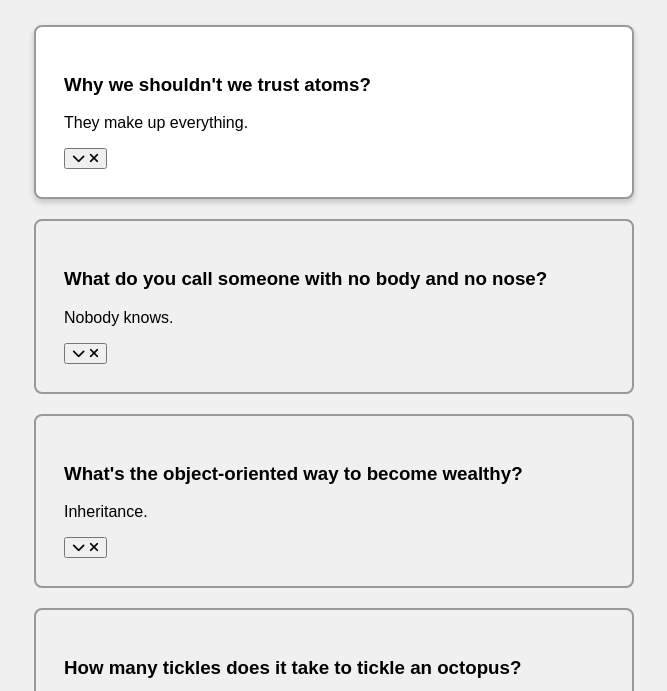
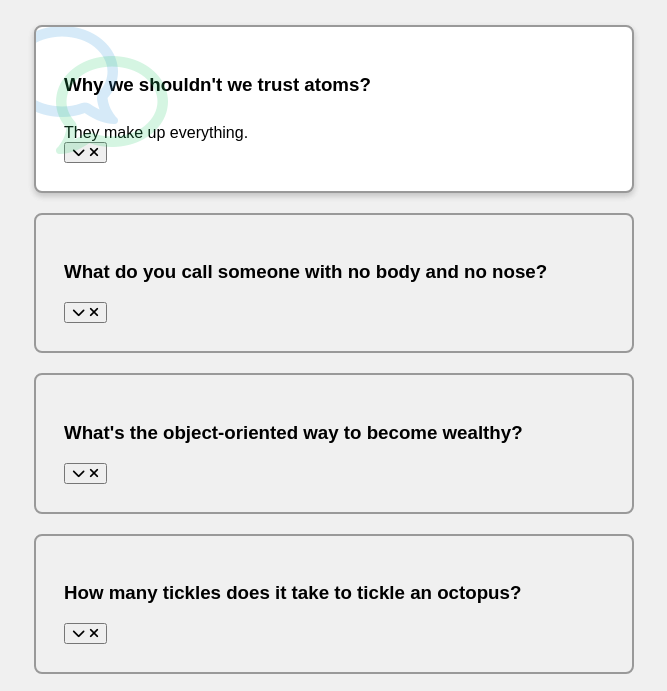
Before and after one commit to danielmanicio/Project-12---FAQ, a plain HTML site: page index.html in a window 1280 px wide. Shown: the part 88-779 px from the top of the page, without its empty margins (306-973 px from the left). Drawn offline with Linux system fonts and the light colour scheme; a script that the page names is missing; a web font is replaced by a local one.

Commit message:
FAQ boxes Styling - done

```diff
--- a/style.css
+++ b/style.css
@@ -35,3 +35,36 @@ h1 {
     box-shadow: 0 3px 6px rgba(0, 0, 0, 0.1),
     0 3px 6px rgba(0, 0, 0, 0.1);
 }
+
+.faq.active::before,
+.faq.active::after {
+    content: '\f075';
+    font-family: 'Font Awesome 5 Free';
+    color: #2ecc71;
+    font-size: 7rem;
+    position: absolute;
+    opacity: 0.2;
+    top: 20px;
+    left: 20px;
+    z-index: 0;
+}
+
+.faq.active::before {
+    color: #3498db;
+    top: -10px;
+    left: -30px;
+    transform: rotateY(180deg);
+}
+
+.faq-title {
+    margin: 0 35px 0 0;
+}
+
+.faq-text {
+    display: none;
+    margin: 28px 0 0;
+}
+
+.faq.active .faq-text {
+    display: block;
+}
```
